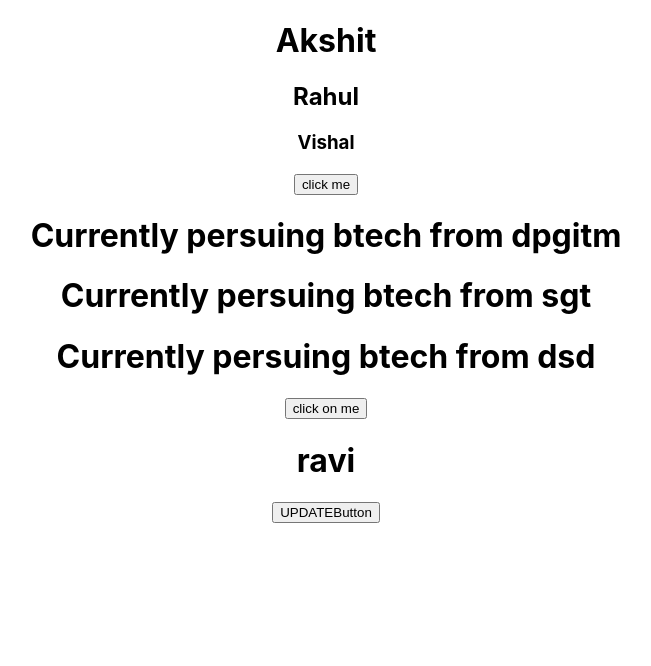
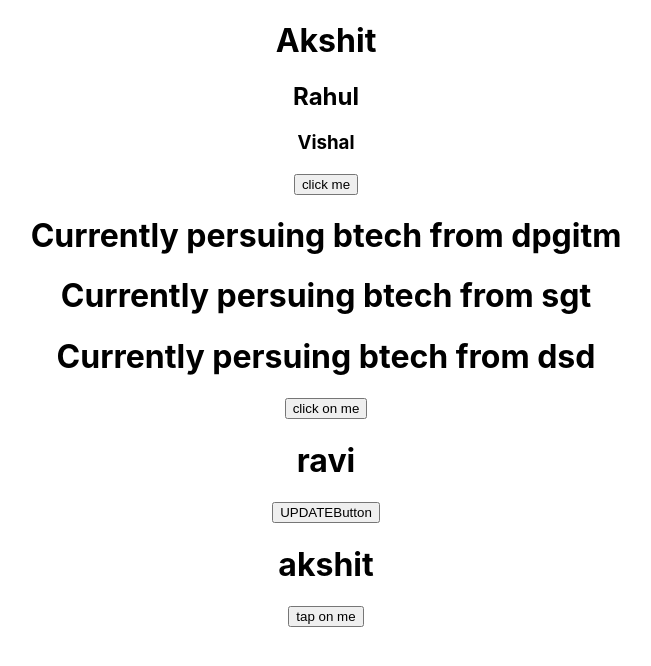
Before and after one commit to Akshit-Kumar098/react-learning, a React (Create React App) app: page / in a window 1280 px wide. Shown: the top 666 px of the page, without its empty margins (314-965 px from the left). Built offline with nearby package versions, Linux system fonts and the light colour scheme.

Commit message:
state-with-class

```diff
--- a/src/App.js
+++ b/src/App.js
@@ -3,6 +3,7 @@ import './App.css';
 // import Useme from './user';
 import React,{Component} from 'react';
 import { useState } from 'react';
+import Amkshit from './user';
 
 function App() {
   return (
@@ -61,6 +62,7 @@ function Ubutton(){
     <div>
       <h1>{data}</h1>
     <button onClick={updateData}>UPDATEButton</button>
+    <Amkshit/>
     </div>
   )
 }
--- a/src/user.js
+++ b/src/user.js
@@ -0,0 +1,22 @@
+import React,{Component} from "react";
+export default class Amkshit extends Component{
+    constructor(){
+        super();
+        this.state={
+            data:"akshit"
+        }
+    }
+    apple()
+    {
+        this.setState({data:"ram"})
+    }
+
+    render(){
+        return(
+            <div>
+                <h1>{this.state.data}</h1>
+                <button onClick={()=>this.apple()}>tap on me</button>
+            </div>
+        )
+    }
+}
```
